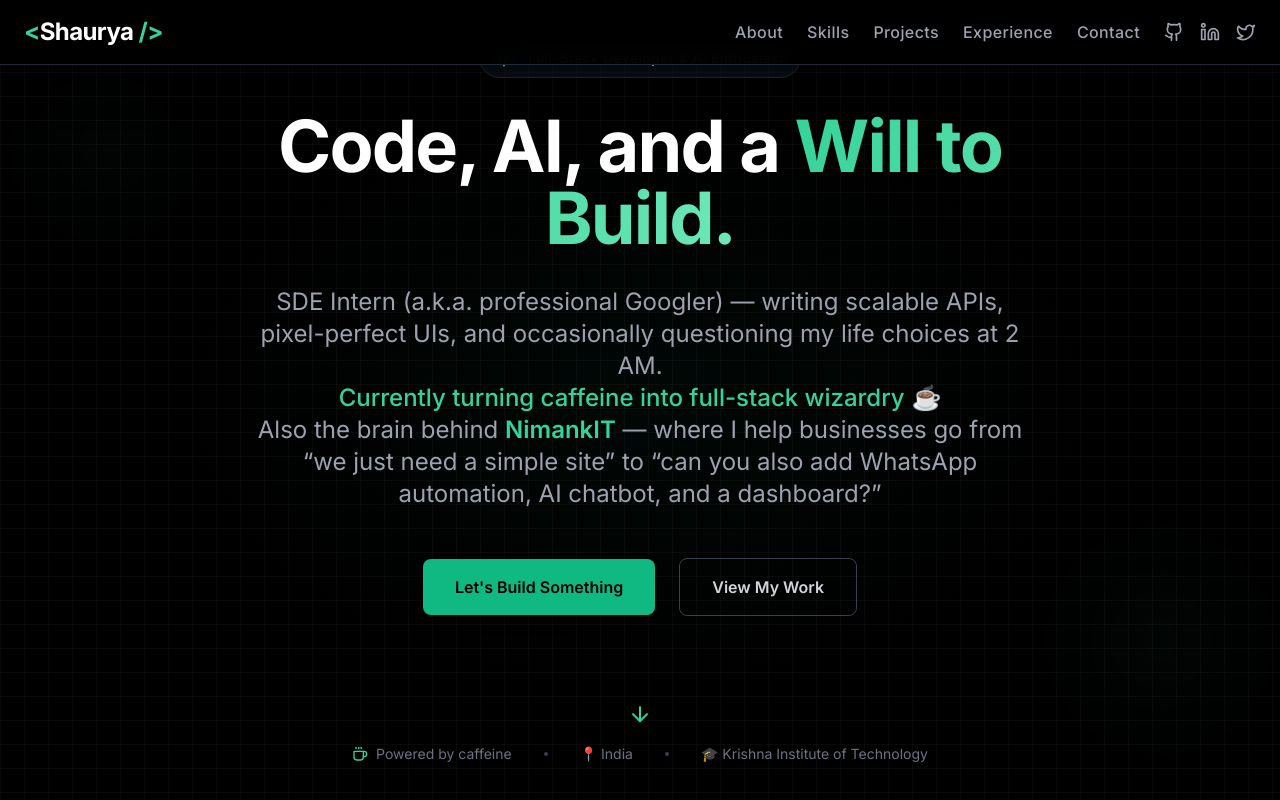
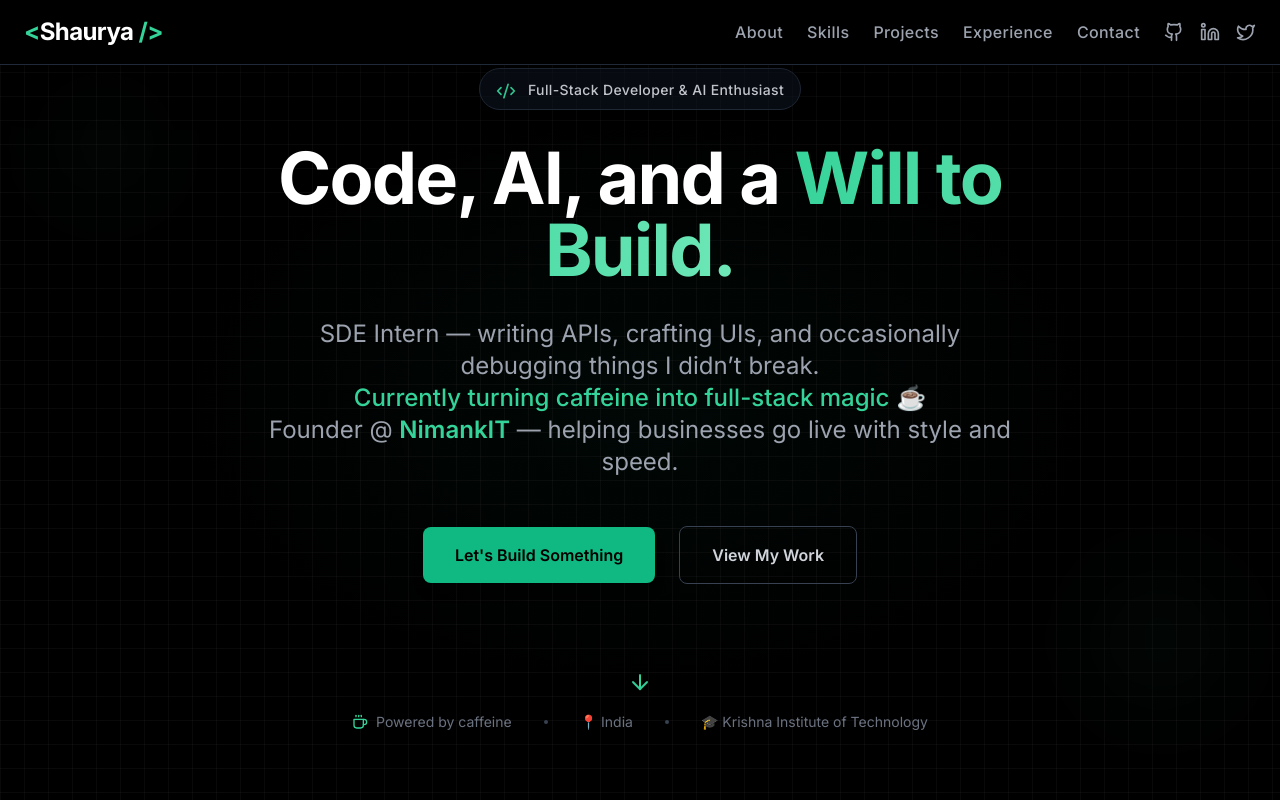
Before and after one commit to shauryasds/shauryadeepshukla, a React (Vite) app: page / in a window 1280 px wide. Shown: the top 800 px of the page. Built offline with nearby package versions, Linux system fonts and the light colour scheme.

Commit message:
Update Hero.tsx

```diff
--- a/src/components/Hero.tsx
+++ b/src/components/Hero.tsx
@@ -42,18 +42,19 @@ const Hero = () => {
             </span>
           </motion.h1>
 
-       <motion.p
+      <motion.p
   initial={{ opacity: 0, y: 30 }}
   animate={{ opacity: 1, y: 0 }}
   transition={{ delay: 0.7 }}
   className="text-xl md:text-2xl text-gray-400 mb-12 max-w-3xl mx-auto leading-relaxed"
 >
-  SDE Intern (a.k.a. professional Googler) — writing scalable APIs, pixel-perfect UIs, and occasionally questioning my life choices at 2 AM.
+  SDE Intern — writing APIs, crafting UIs, and occasionally debugging things I didn’t break.
   <br />
-  <span className="text-emerald-400 font-medium">Currently turning caffeine into full-stack wizardry</span> ☕
+  <span className="text-emerald-400 font-medium">Currently turning caffeine into full-stack magic</span> ☕
   <br />
-  Also the brain behind <a href="https://nimankit.in" target="_blank" rel="noopener noreferrer" className="text-emerald-400 hover:underline font-semibold">NimankIT</a> — where I help businesses go from “we just need a simple site” to “can you also add WhatsApp automation, AI chatbot, and a dashboard?”
+  Founder @ <a href="https://nimankit.in" target="_blank" rel="noopener noreferrer" className="text-emerald-400 hover:underline font-semibold">NimankIT</a> — helping businesses go live with style and speed.
 </motion.p>
+
 
 
           <motion.div
```
